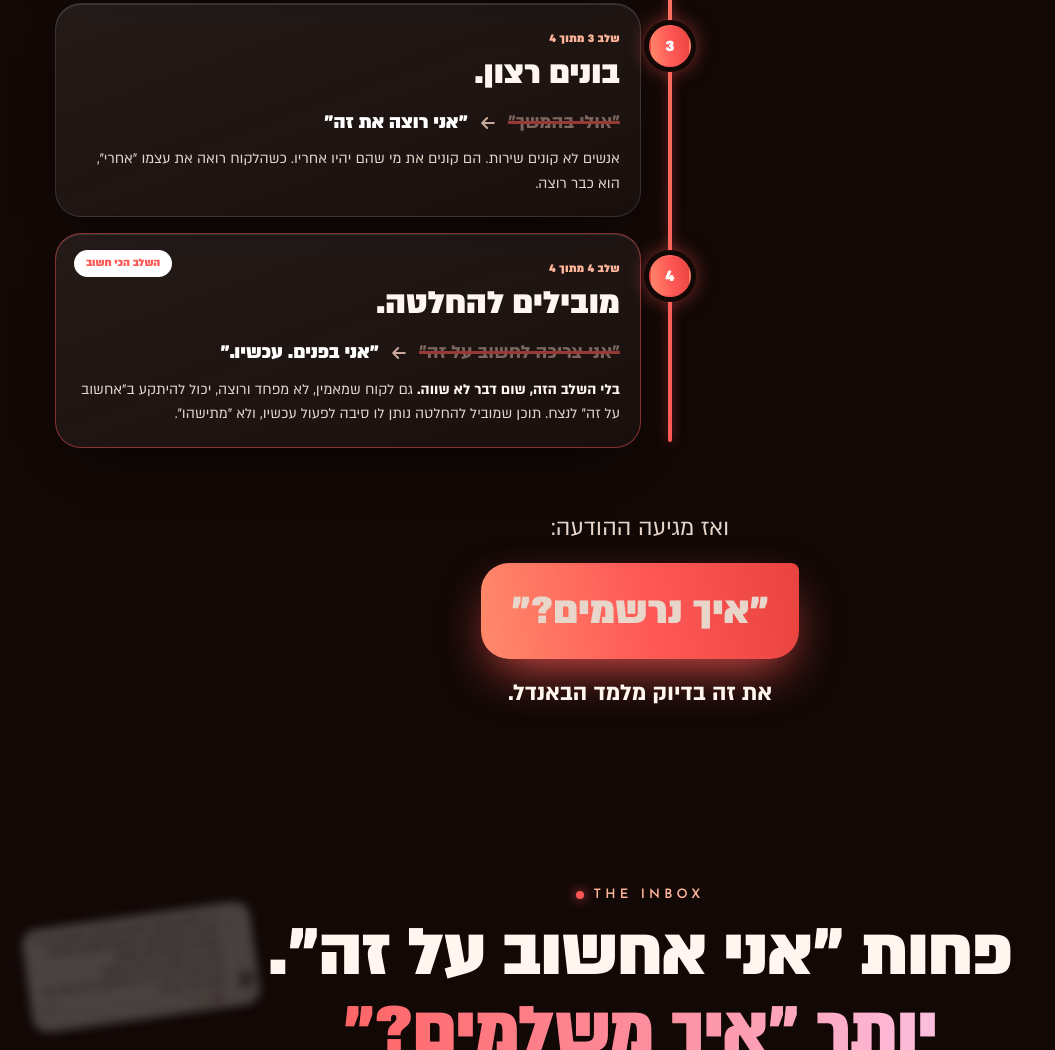
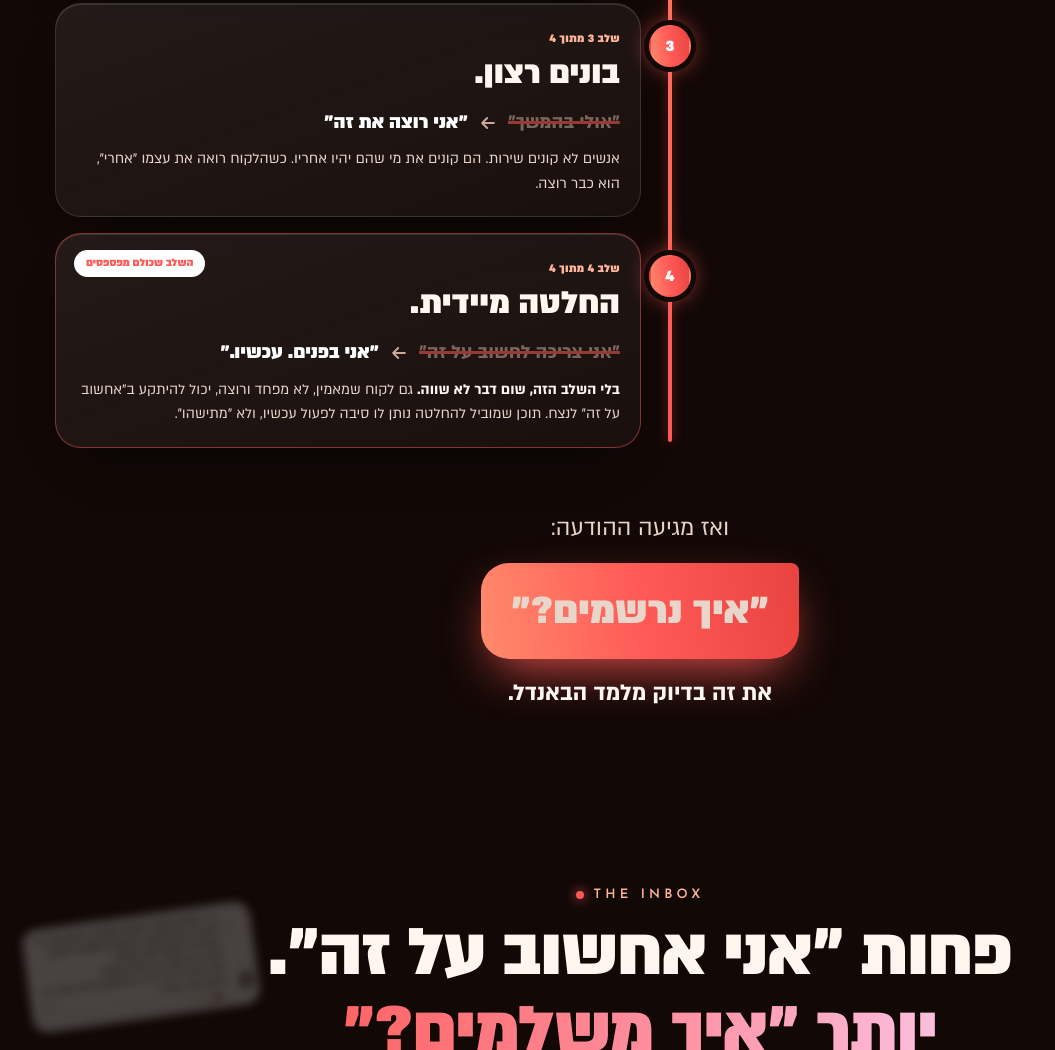
Before and after one commit to ananasocial/bundle-preview, a plain HTML site: page index.html in a window 1280 px wide. Shown: the part 3829-4879 px from the top of the page, without its empty margins (0-1055 px from the left). Drawn offline with Linux system fonts and the light colour scheme; a web font is replaced by a local one.

Commit message:
Step 4 wording

```diff
--- a/index.html
+++ b/index.html
@@ -1678,8 +1678,8 @@
           <p class="how">אנשים לא קונים שירות. הם קונים את מי שהם יהיו אחריו. כשהלקוח רואה את עצמו "אחרי", הוא כבר רוצה.</p>
         </div></li>
         <li class="stop key" data-stop><span class="dot">4</span><div>
-          <span class="key-tag">השלב הכי חשוב</span>
-          <h3>מובילים להחלטה.</h3>
+          <span class="key-tag">השלב שכולם מפספסים</span>
+          <h3>החלטה מיידית.</h3>
           <div class="thoughts"><p class="thought before glass"><small>לפני</small>"אני צריכה לחשוב על זה"</p><svg class="arr ic"><use href="#arrow"/></svg><p class="thought after"><small>אחרי התוכן</small>"אני בפנים. עכשיו."</p></div>
           <p class="how"><strong>בלי השלב הזה, שום דבר לא שווה.</strong> גם לקוח שמאמין, לא מפחד ורוצה, יכול להיתקע ב"אחשוב על זה" לנצח. תוכן שמוביל להחלטה נותן לו סיבה לפעול עכשיו, ולא "מתישהו".</p>
         </div></li>
```
Also changed, not shown: wp-bundle.html (+2 -2 lines).
